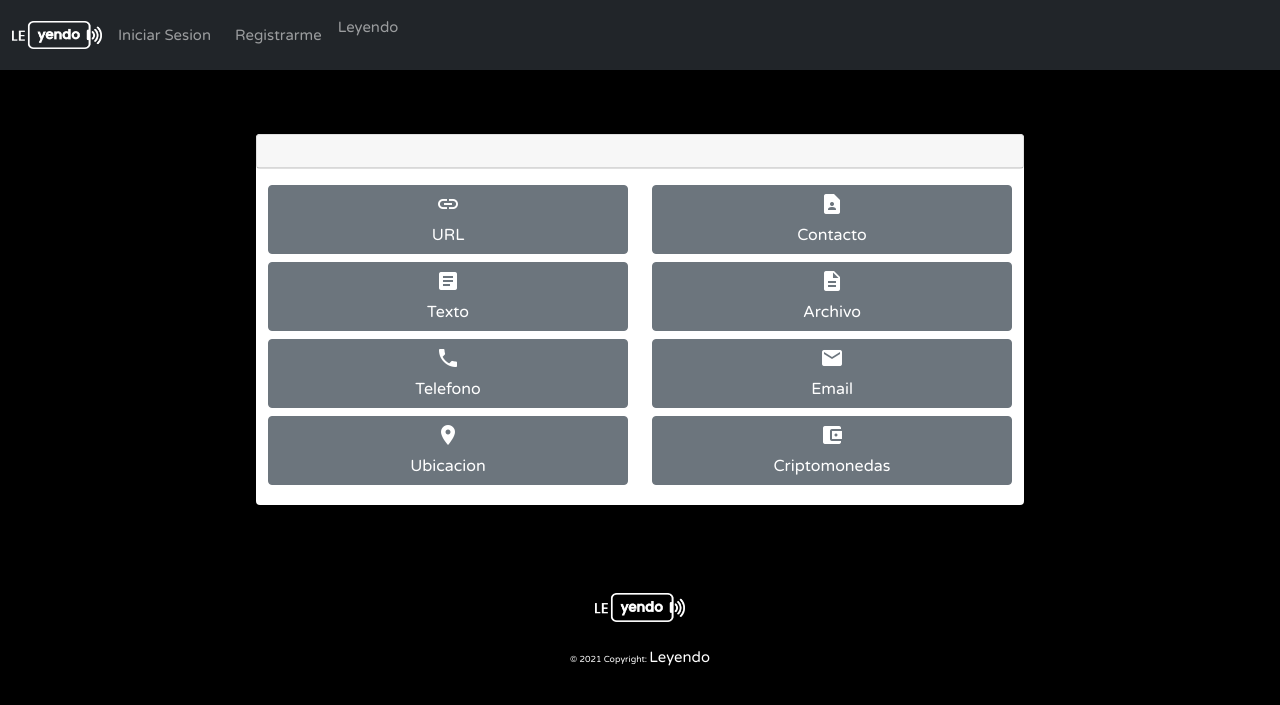
After one commit to jerep96/leyendo, a Django app: page /action in a window 1280 px wide. The commit adds this page. Shown: the top 705 px of the page. Run offline with Django 3.2, Linux system fonts and the light colour scheme; some libraries are stand-ins or nearby versions.

Commit message:
Agregando panel de acciones

```diff
--- /dev/null
+++ b/social/templates/actions.html
@@ -0,0 +1,20 @@
+{% extends 'social/layout.html' %}
+{% load humanize %}
+{% block content %}
+    <div class="container">
+        <div class="row">
+            <div class="col-6 d-grid gap-2 mt-3 black-text">
+                <a class="btn btn-secondary"><span class="material-icons">link</span><br>URL</a>
+                <a class="btn btn-secondary"><span class="material-icons">article</span><br>Texto</a>
+                <a class="btn btn-secondary"><span class="material-icons">phone</span><br>Telefono</a>
+                <a class="btn btn-secondary"><span class="material-icons">location_on</span><br>Ubicacion</a>
+            </div>
+            <div class="col-6 d-grid gap-2 mt-3">
+                <a class="btn btn-secondary"><span class="material-icons">contact_page</span><br>Contacto</a>
+                <a class="btn btn-secondary"><span class="material-icons">description</span><br>Archivo</a>
+                <a class="btn btn-secondary"><span class="material-icons">email</span><br>Email</a>
+                <a class="btn btn-secondary"><span class="material-icons">account_balance_wallet</span><br>Criptomonedas</a>
+            </div>
+        </div>
+    </div>
+{% endblock %}
--- a/social/templates/social/layout.html
+++ b/social/templates/social/layout.html
@@ -72,7 +72,7 @@
 			<a class="feed" href="{% url 'feed' %}">Mis botones</a>
 			<a class="profile" href="https://mi.leyendo.online/leyendo/{{request.user.username}}">Vista Previa</a>
 			<a class="profile" href="{% url 'editprofile' request.user.username %}">Mi Perfil</a>
-			<a class="new" href="{% url 'post' %}"><span title="Agregar URl" class="material-icons">add</span></a>
+			<a class="new" href="{% url 'action' %}"><span title="Agregar URl" class="material-icons">add</span></a>
 			{% endif %}
 		</nav>
 	</div>
--- a/social/urls.py
+++ b/social/urls.py
@@ -18,6 +18,7 @@ urlpatterns = [
 	path('leyendo/<str:username>/', views.link, name='link'),
 	path('ver/<str:username>/', views.ver, name='ver'),
 	path('editprofile/<str:username>/', views.editprofile, name='editprofile'),
+	path('action', views.actions, name='action')
 
 
 ] + static(settings.MEDIA_URL, document_root=settings.MEDIA_ROOT)
--- a/social/views.py
+++ b/social/views.py
@@ -81,7 +81,7 @@ def editprofile(request, username):
 		if form.is_valid():
 			form.save()
 			#return HttpResponse(form)
-			return redirect('profile')
+			return redirect('feed')
 	return render(request, 'social/register.html', {'form':form, 'title': 'Editar Usuario', 'boton': 'Guardar'})
 
 
@@ -141,3 +141,6 @@ def ver (request, username):
 
 def index (request):
 	return render(request, 'social/index.html')
+
+def actions (request):
+	return render(request, 'actions.html')
```
